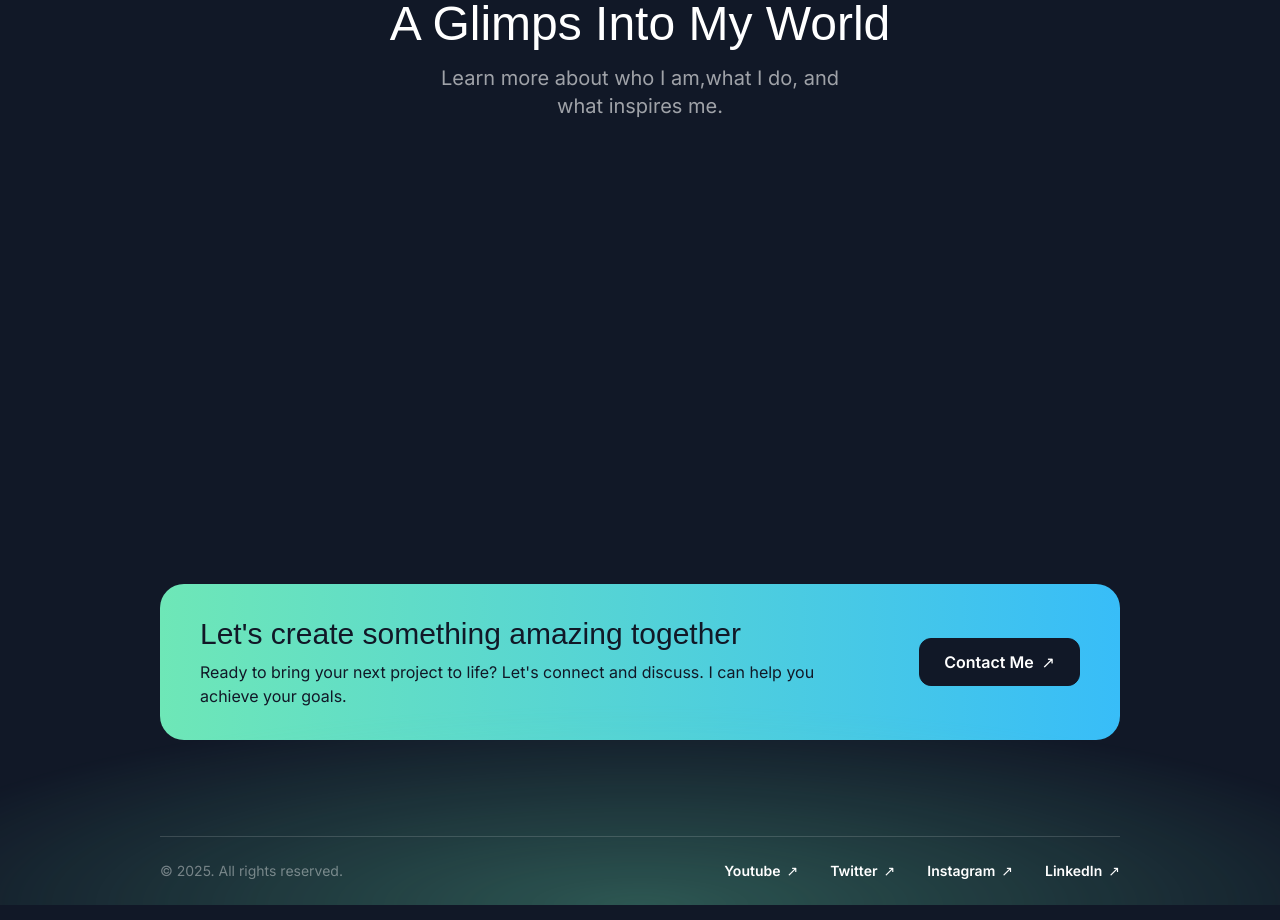
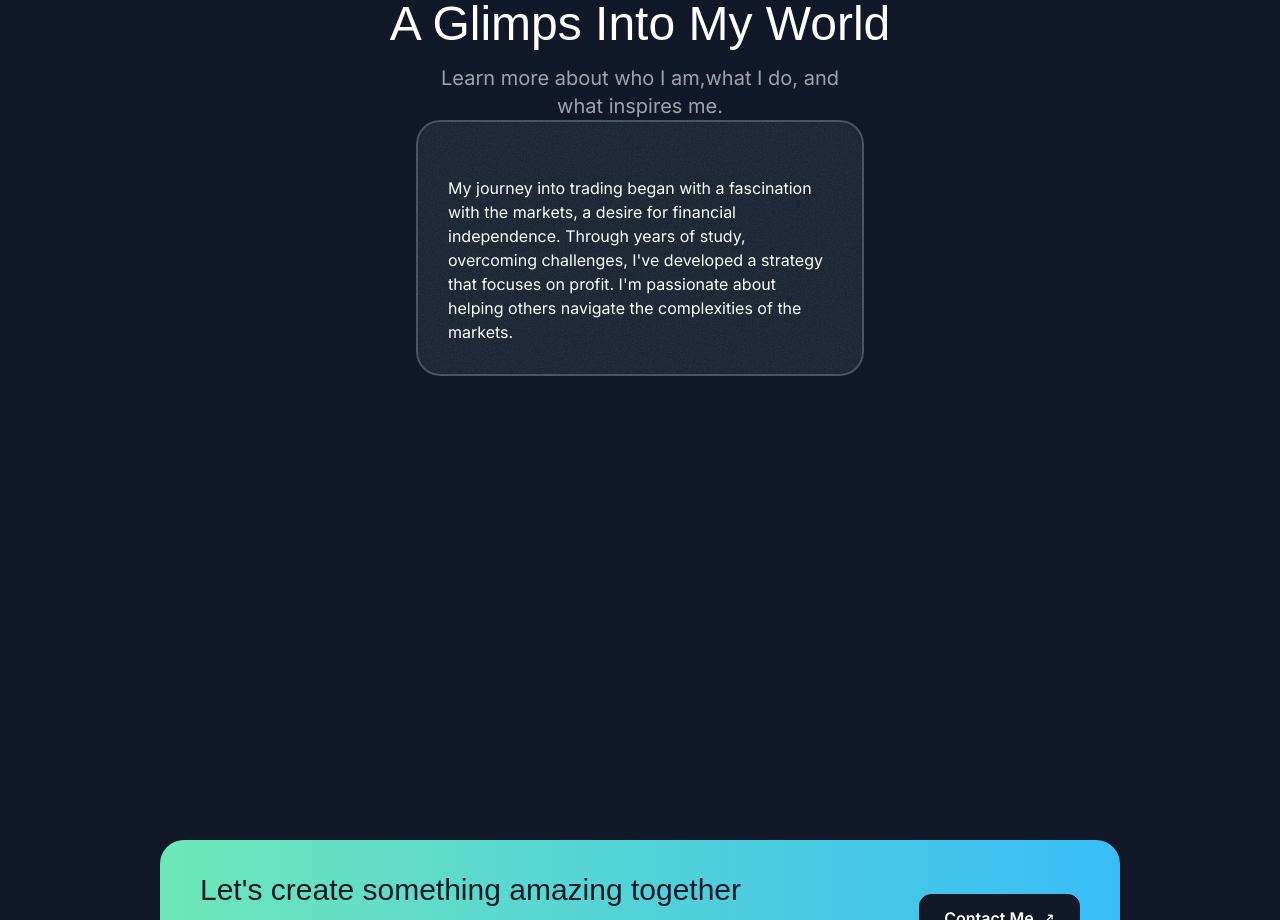
Before and after one commit to Glax3max/tradeMaster123, a Next.js app: page / in a window 1280 px wide. Shown: the part 3460-4380 px from the top of the page. Built offline with nearby package versions, Linux system fonts and the light colour scheme; a web font is replaced by a local one.

Commit message:
Update About.tsx

```diff
--- a/src/sections/About.tsx
+++ b/src/sections/About.tsx
@@ -1,3 +1,4 @@
+import { Card } from "@/components/Card";
 import { SectionHeader } from "@/components/SectionHeader";
 export const AboutSection = () => {
   return (
@@ -6,5 +7,8 @@ export const AboutSection = () => {
     eyebrow="About Me"
     title="A Glimps Into My World"
     description="Learn more about who I am,what I do, and what inspires me." />
+     <Card  className=" md:max-w-md md:p-8 m-auto ">
+        <p className="flex justify-around mt-4 md:mt-6 text-sm  md:text-base">My journey into trading began with a fascination with the markets, a desire for financial independence. Through years of study, overcoming challenges, I've developed a strategy that focuses on profit. I'm passionate about helping others navigate the complexities of the markets.</p>
+      </Card>
   </div>);
 };
```
